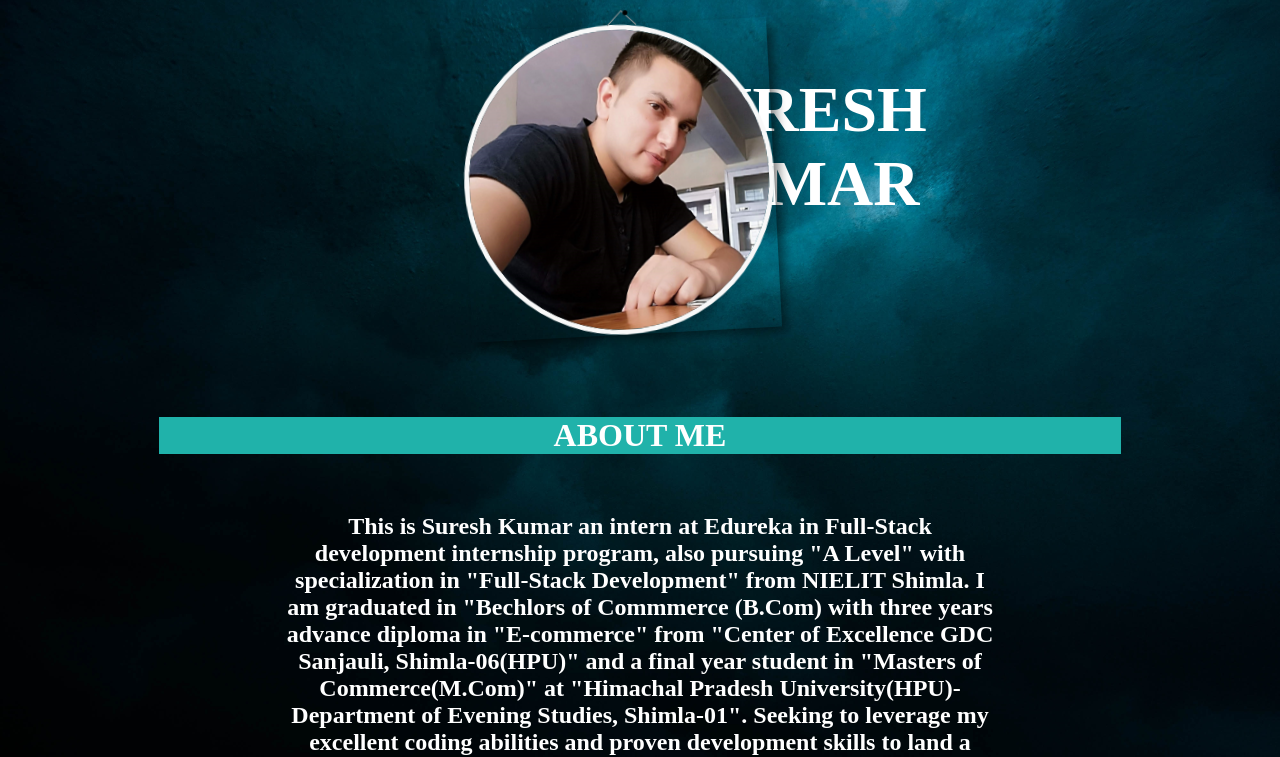
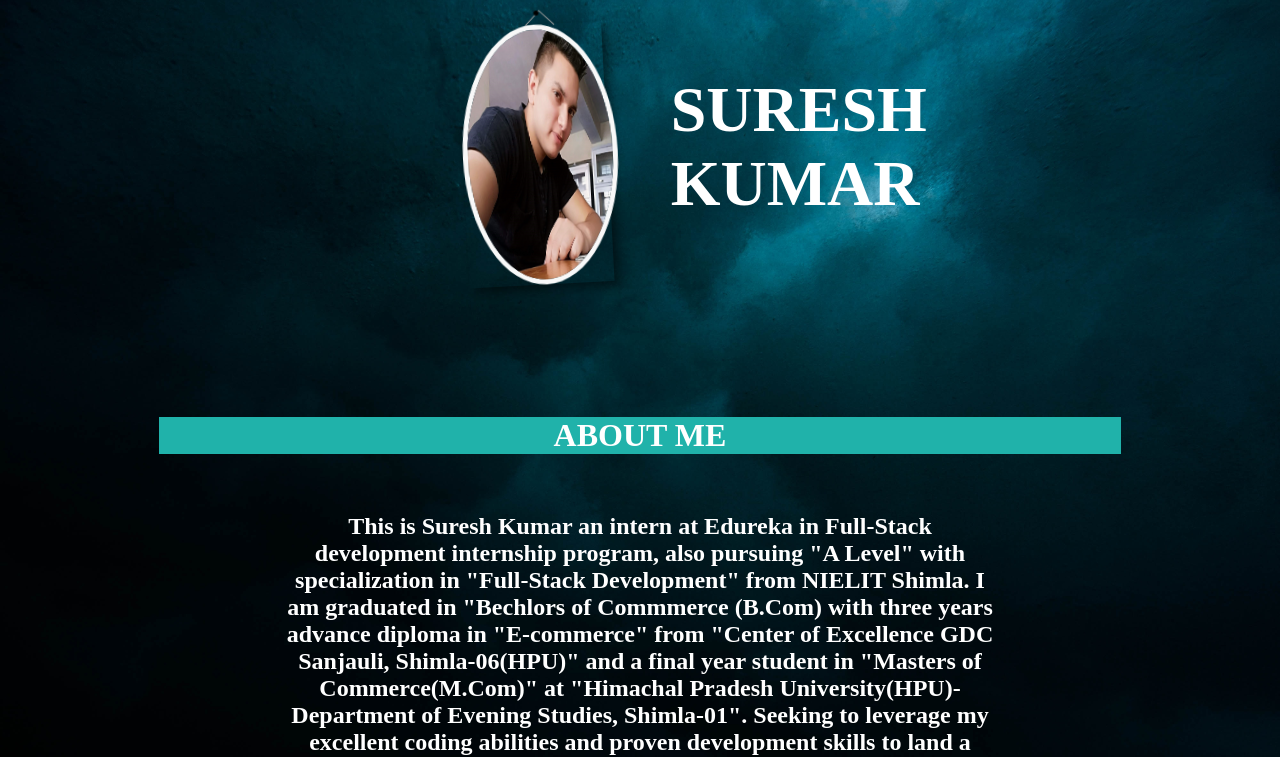
Before and after one commit to Suresh42348/myprofile, a plain HTML site: page index.html in a window 1280 px wide. Shown: the part 54-811 px from the top of the page. Drawn offline with Linux system fonts and the light colour scheme.

Commit message:
css added

```diff
--- a/index.html
+++ b/index.html
@@ -26,7 +26,7 @@
         <div class="profile">
             <figure class="swing">
 
-               <center> <img src="pic7.jpg" alt="Suresh_profile" height="300px" width="300px" class="img1" /></center>
+               <center> <img src="pic7.jpg" alt="Suresh_profile" height="250px" width="100%" class="img1" /></center>
             </figure>
         </div>
         <Div class="profile">
```
